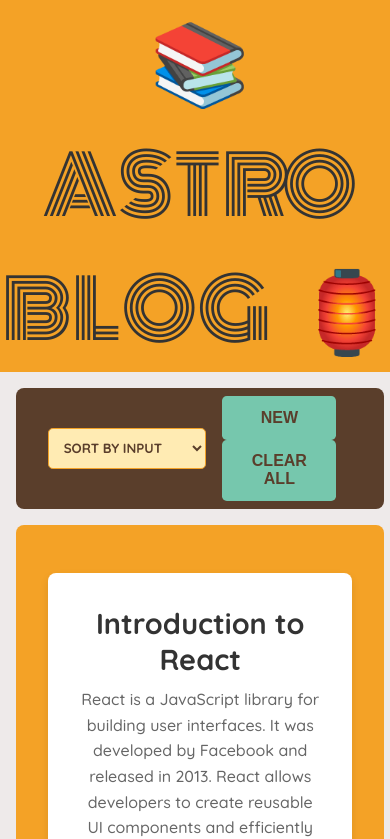
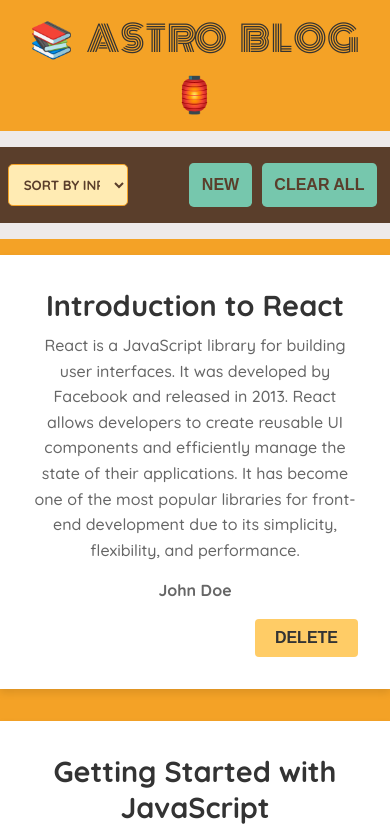
Before and after one commit to DevHeris/ReactBlogApp, a React (Create React App) app: page / in a window 390 px wide. Shown: the top 839 px of the page. Built offline with nearby package versions, Linux system fonts and the light colour scheme.

Commit message:
mobile responsiveness

```diff
--- a/src/components/App.jsx
+++ b/src/components/App.jsx
@@ -24,7 +24,7 @@ function App() {
   return (
     <div className="app">
       <Logo />
-      <div className="form-filter">
+      <div className="form-filter-posts">
         {showForm && (
           <Form setShowForm={setShowForm} onAddNewPost={handleAddNewPost} />
         )}
--- a/src/components/FilterAndActions.jsx
+++ b/src/components/FilterAndActions.jsx
@@ -1,5 +1,3 @@
-import { useState } from "react";
-
 export default function FilterAndActions({
   posts,
   setShowForm,
--- a/src/index.css
+++ b/src/index.css
@@ -25,12 +25,13 @@ body {
 h1 {
   background-color: #f4a226;
   font-family: "Monoton";
-  font-size: 5rem;
+  font-size: clamp(2.2em, 5vw, 5em);
   font-weight: 400;
   letter-spacing: 1px;
   text-align: center;
   text-transform: uppercase;
   word-spacing: 0.2em;
+  padding: 0.3em 0.1em;
 }
 
 ul {
@@ -135,7 +136,7 @@ textarea::placeholder {
   font-size: 0.8rem;
 }
 
-.form-filter {
+.form-filter-posts {
   display: grid;
   grid-template-columns: 1fr 2fr;
   grid-template-rows: 0.1fr 1fr;
@@ -244,3 +245,47 @@ textarea::placeholder {
   font-weight: 800;
   margin: 0.5em 0;
 }
+
+@media screen and (max-width: 800px) {
+  .form-filter-posts {
+    grid-template-columns: 1fr;
+    grid-template-rows: 0.1fr 1fr 1fr;
+  }
+
+  .filter-actions {
+    grid-column: 1/2;
+    grid-row: 1/2;
+    margin-right: 0;
+    padding: 0.5em 0;
+    border-radius: 0;
+    padding: 0.5em;
+  }
+
+  .blog-posts {
+    grid-column: 1/2;
+    grid-row: auto;
+    margin-right: 0;
+    border-radius: 0;
+    padding: 0;
+    /* overflow-y: auto; */
+    /* max-height: min-content; */
+  }
+
+  .blog-post {
+    border-radius: 0;
+  }
+
+  .add-post-wrapper {
+    grid-column: 1/2;
+    grid-row: 2/3;
+  }
+
+  .filter-actions .btn {
+    padding: 0.8em;
+    margin: 0.3em;
+  }
+
+  select {
+    max-width: 9em;
+  }
+}
```
